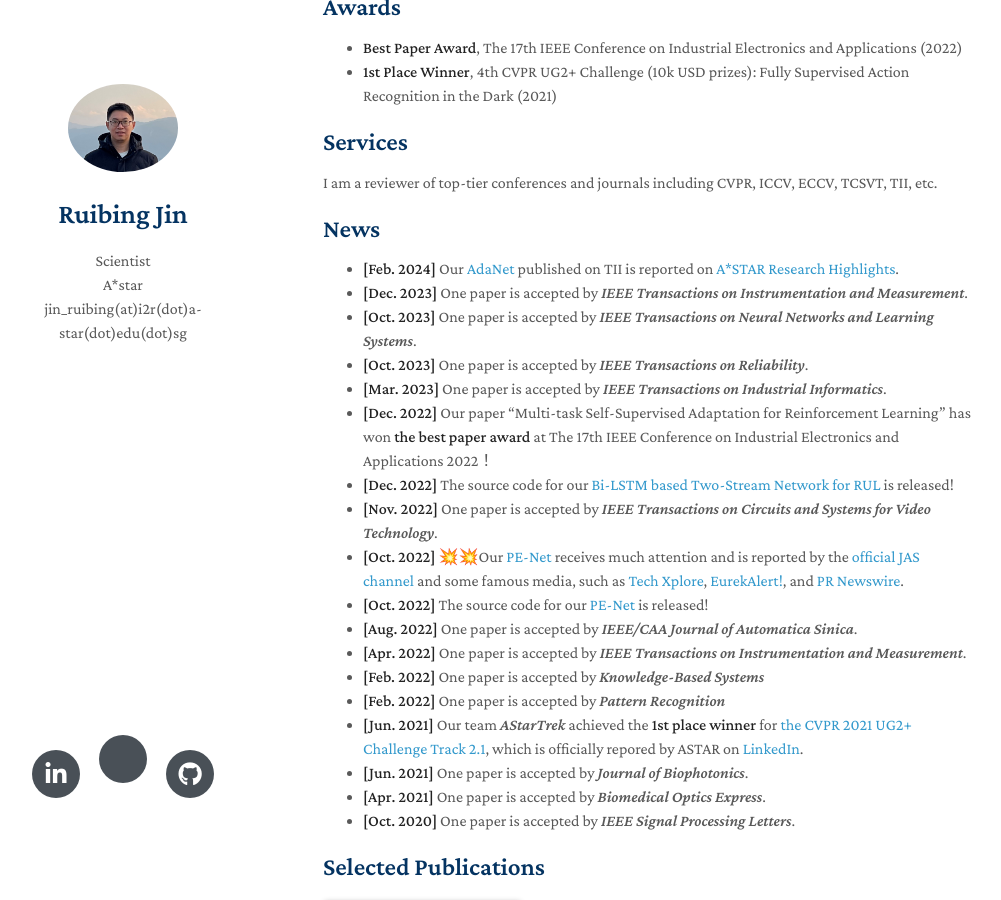
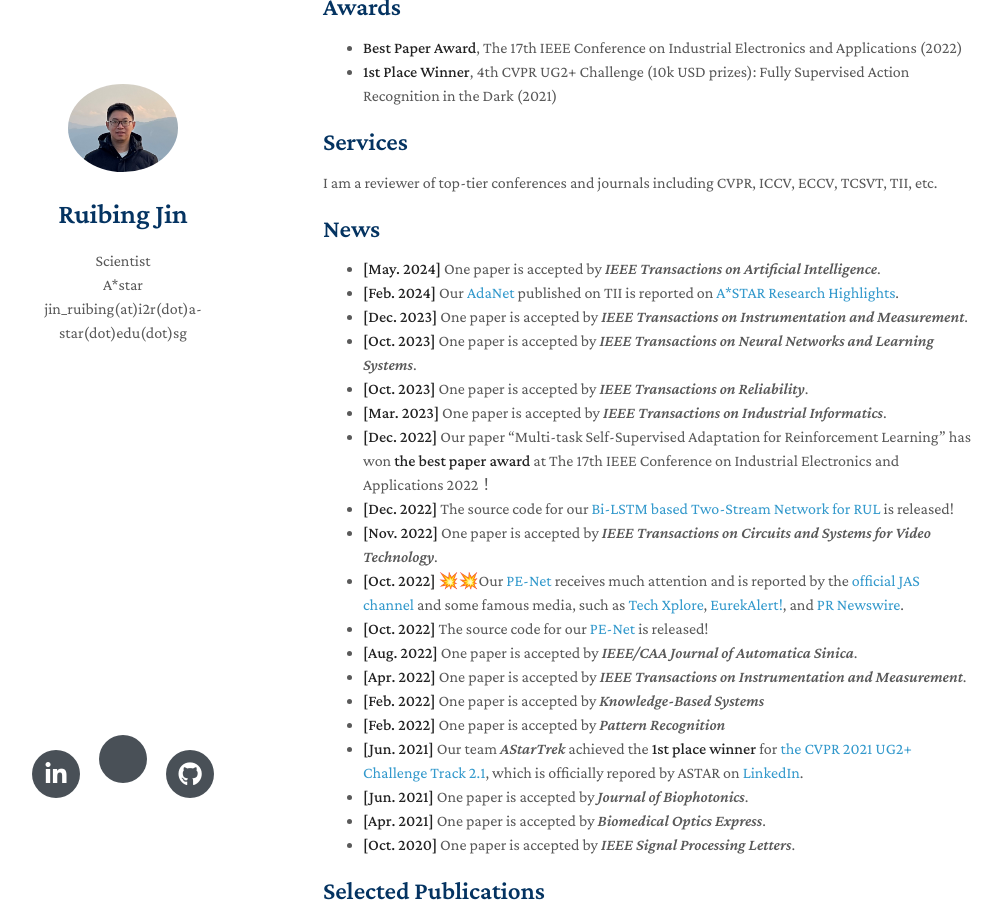
Before and after one commit to ruibing-jin/ruibing-jin.github.io, a Jekyll site: the page built from index.md, in a window 1280 px wide and 900 px high, scrolled down 366 px. Shown: the whole window, without its empty margins (147-1148 px from the left). Built offline with Jekyll 4.4.1, drawn with Linux system fonts in a browser that asks for light colours; nearby versions of some CDN libraries; a style sheet for code colours, icons or effects is not loaded; our own code applies the rules of GitHub Pages for plain Markdown files.

Commit message:
Update index.md

```diff
--- a/index.md
+++ b/index.md
@@ -16,6 +16,7 @@ My research interests include computer vision, machine learning, time series and
 I am a reviewer of top-tier conferences and journals including CVPR, ICCV, ECCV, TCSVT, TII, etc.
 
 ## News
+- **[May. 2024]** One paper is accepted by *IEEE Transactions on Artificial Intelligence*.
 - **[Feb. 2024]** Our [AdaNet](https://ieeexplore.ieee.org/abstract/document/10065450) published on TII is reported on [A*STAR Research Highlights](https://research.a-star.edu.sg/articles/highlights/seamless-operations-with-machine-health-checks/).
 - **[Dec. 2023]** One paper is accepted by *IEEE Transactions on Instrumentation and Measurement*.
 - **[Oct. 2023]** One paper is accepted by *IEEE Transactions on Neural Networks and Learning Systems*.
```
